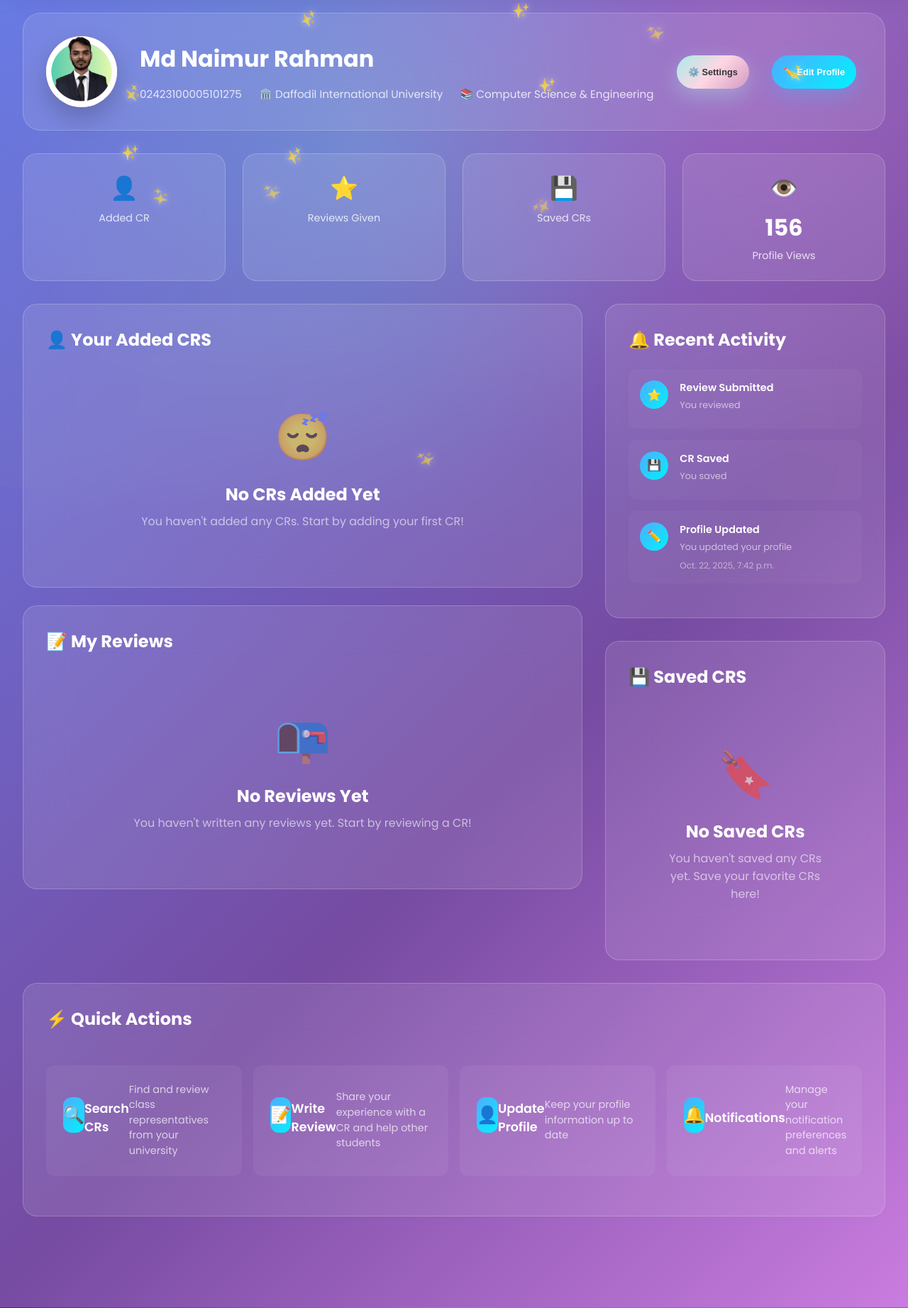
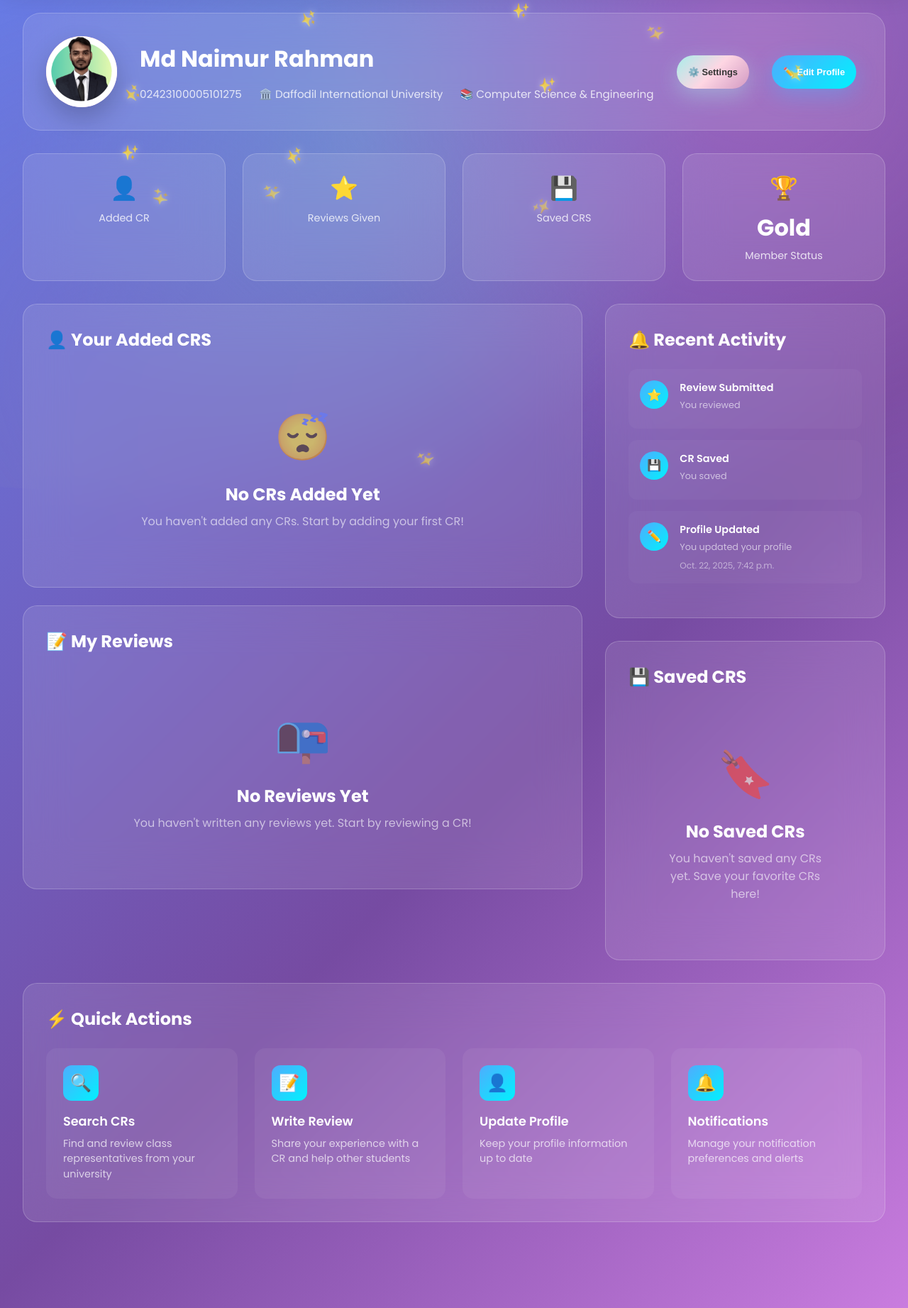
Before and after one commit to MNR-Tushar/crreviews, a Django app: a page that uses templates/user_profile/user_dashboard.html in a window 1280 px wide. Shown: the part 103-1946 px from the top of the page at 71% size. Run offline with Django 5.2, Linux system fonts and the light colour scheme; a user stored in the database is signed in; data comes from the database, SQL or seed files in the repository; both versions use the stored data as it was after the commit.

Commit message:
settings and user dashboard problem solve

```diff
--- a/static/edit_user.js
+++ b/static/edit_user.js
@@ -11,9 +11,9 @@
             document.getElementById('pageTitle').textContent = titles[index];
         }
 
-        function toggleSwitch(btn) {
-            btn.classList.toggle('active');
-        }
+        // function toggleSwitch(btn) {
+        //     btn.classList.toggle('deactive');
+        // }
 
         // Photo upload preview
         document.getElementById('photoInput').addEventListener('change', function(e) {
--- a/static/edit_user_settings.css
+++ b/static/edit_user_settings.css
@@ -247,6 +247,7 @@
             background: #4facfe;
         }
 
+
         .toggle-switch::after {
             content: '';
             position: absolute;
--- a/static/user_dashboard.css
+++ b/static/user_dashboard.css
@@ -364,24 +364,24 @@
         }
 
         /* Profile Settings Card */
-        .settings-grid {
+        .settings-grid1 {
             display: grid;
             grid-template-columns: repeat(auto-fit, minmax(250px, 1fr));
             gap: 1.5rem;
         }
 
-        .setting-item {
+        .setting-item1 {
             background: rgba(255, 255, 255, 0.05);
             border-radius: 15px;
             padding: 1.5rem;
             transition: all 0.3s ease;
         }
 
-        .setting-item:hover {
+        .setting-item1:hover {
             background: rgba(255, 255, 255, 0.1);
         }
 
-        .setting-icon {
+        .setting-icon1 {
             width: 50px;
             height: 50px;
             border-radius: 12px;
@@ -393,14 +393,14 @@
             margin-bottom: 1rem;
         }
 
-        .setting-item h3 {
+        .setting-item1 h3 {
             color: white;
             font-size: 1.1rem;
             font-weight: 600;
             margin-bottom: 0.5rem;
         }
 
-        .setting-item p {
+        .setting-item1 p {
             color: rgba(255, 255, 255, 0.7);
             font-size: 0.9rem;
             line-height: 1.5;
--- a/templates/user_profile/user_dashboard.html
+++ b/templates/user_profile/user_dashboard.html
@@ -42,20 +42,20 @@
       <div class="stat-box">
          <div class="stat-box-icon">💾</div>
          <div class="stat-box-value">{{saved_crs.paginator.count}}</div>
-         <div class="stat-box-label">Saved CRs</div>
+         <div class="stat-box-label">Saved CRS</div>
       </div>
-      <div class="stat-box">
+      {% comment %} <div class="stat-box">
          <div class="stat-box-icon">👁️</div>
          <div class="stat-box-value">156</div>
          <div class="stat-box-label">Profile Views</div>
-      </div>
-      {% comment %}
+      </div> {% endcomment %}
+
       <div class="stat-box">
          <div class="stat-box-icon">🏆</div>
          <div class="stat-box-value">Gold</div>
          <div class="stat-box-label">Member Status</div>
       </div>
-      {% endcomment %}
+
    </div>
    <!-- Content Grid -->
    <div class="content-grid">
@@ -368,26 +368,26 @@
       <!-- Quick Actions -->
       <div class="dashboard-card full-width-card" style="margin-top: 2rem;">
                <div class="card-header">
-                  <h2 class="card-title1">⚡ Quick Actions</h2>
+                  <h2 class="card-title">⚡ Quick Actions</h2>
                </div>
-               <div class="settings-grid">
-                  <div class="setting-item">
-                     <div class="setting-icon">🔍</div>
+               <div class="settings-grid1">
+                  <div class="setting-item1">
+                     <div class="setting-icon1">🔍</div>
                      <h3>Search CRs</h3>
                      <p>Find and review class representatives from your university</p>
                   </div>
-                  <div class="setting-item">
-                     <div class="setting-icon">📝</div>
+                  <div class="setting-item1">
+                     <div class="setting-icon1">📝</div>
                      <h3>Write Review</h3>
                      <p>Share your experience with a CR and help other students</p>
                   </div>
-                  <div class="setting-item">
-                     <div class="setting-icon">👤</div>
+                  <div class="setting-item1">
+                     <div class="setting-icon1">👤</div>
                      <h3>Update Profile</h3>
                      <p>Keep your profile information up to date</p>
                   </div>
-                  <div class="setting-item">
-                     <div class="setting-icon">🔔</div>
+                  <div class="setting-item1">
+                     <div class="setting-icon1">🔔</div>
                      <h3>Notifications</h3>
                      <p>Manage your notification preferences and alerts</p>
                   </div>
@@ -396,5 +396,5 @@
 
 </div>
 
-{% comment %} {% include 'rating.html' %}  {% endcomment %}
+
 {% endblock content %}
```
Also changed, not shown: templates/user_profile/settings.html (+14 -14 lines), db.sqlite3.
